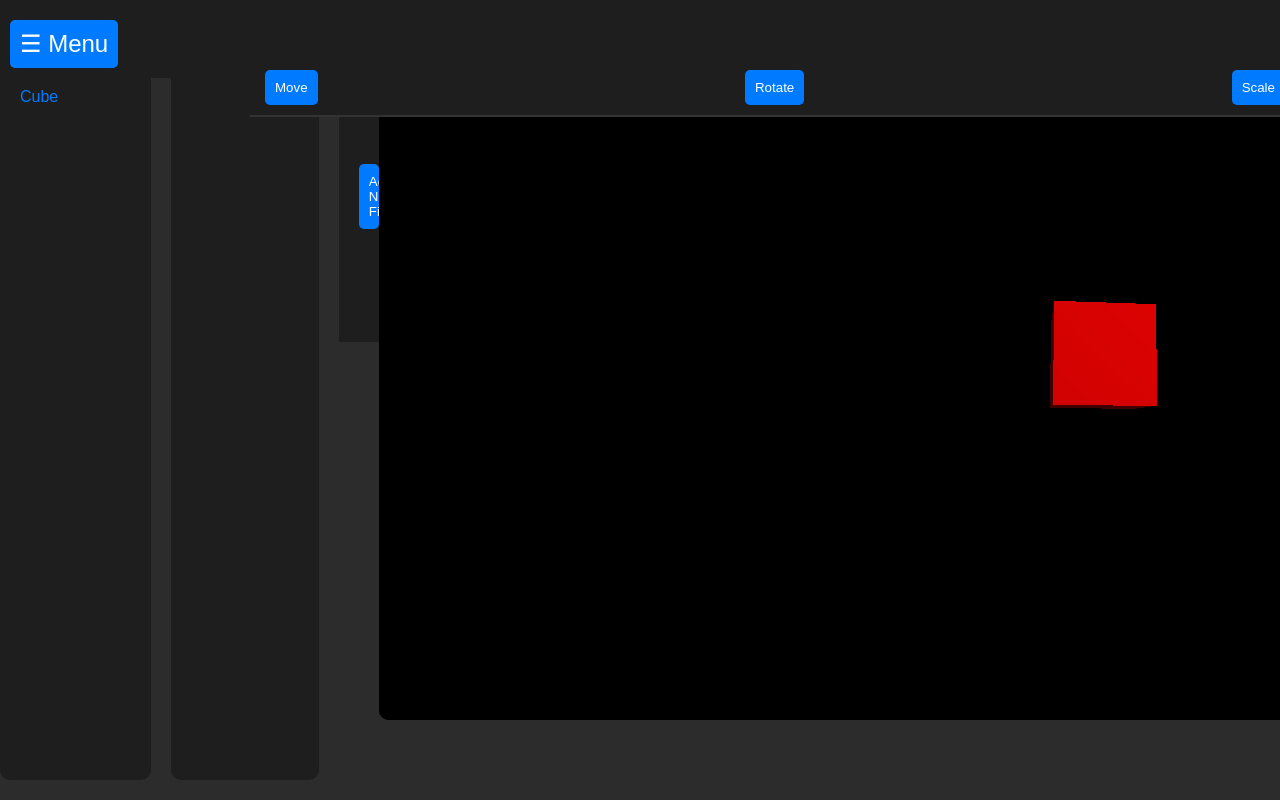
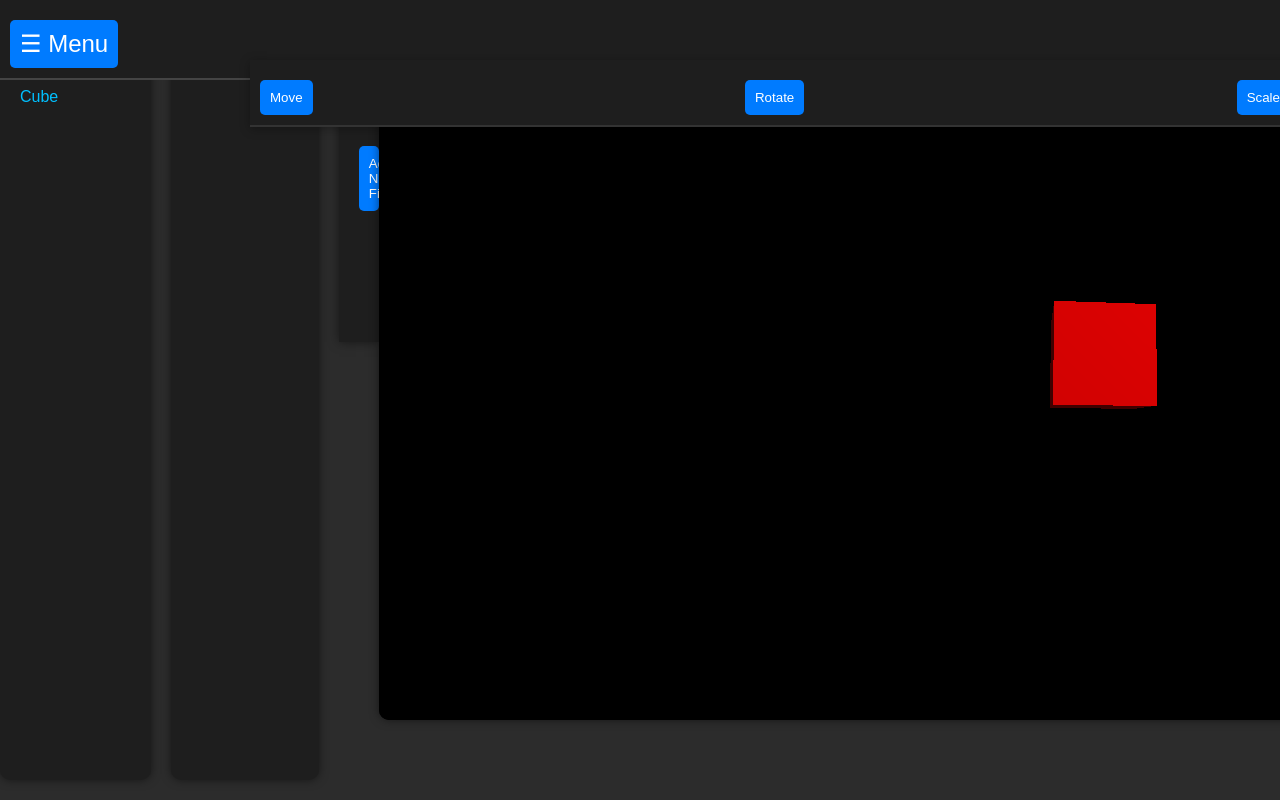
Before and after one commit to ARCHDEPOSITS/AlterraEngine, a plain HTML site: page index.html in a window 1280 px wide. Shown: the top 800 px of the page. Drawn offline with nearby package versions, Linux system fonts and the light colour scheme.

Commit message:
Update index.html

```diff
--- a/index.html
+++ b/index.html
@@ -29,6 +29,7 @@
             display: flex;
             align-items: center;
             z-index: 10;
+            border-bottom: 2px solid #444;
         }
 
         .top-bar .hamburger {
@@ -39,6 +40,7 @@
             border: none;
             border-radius: 5px;
             color: white;
+            transition: background 0.3s ease;
         }
 
         .top-bar .hamburger:hover {
@@ -57,10 +59,12 @@
             z-index: 10;
             display: none;
             flex-direction: column;
+            box-shadow: 0 0 10px rgba(0, 0, 0, 0.5);
         }
 
         .sidebar h2 {
             margin-top: 0;
+            color: #007bff;
         }
 
         .toolbar {
@@ -74,33 +78,36 @@
             padding: 10px;
             border-bottom: 2px solid #333;
             z-index: 10;
+            box-shadow: 0 2px 10px rgba(0, 0, 0, 0.3);
         }
 
         .toolbar button {
-            margin: 0 5px;
             padding: 10px;
             background: #007bff;
             border: none;
             border-radius: 5px;
             color: white;
             cursor: pointer;
+            transition: background 0.3s ease;
         }
 
         .toolbar button:hover {
             background: #0056b3;
         }
 
-        .hierarchy {
+        .hierarchy, .inspector {
             width: 250px;
             background: #1e1e1e;
             padding: 20px;
             border-radius: 10px;
             margin: 20px;
             margin-left: 0;
+            box-shadow: 0 0 10px rgba(0, 0, 0, 0.5);
         }
 
-        .hierarchy h2 {
+        .hierarchy h2, .inspector h2 {
             margin-top: 0;
+            color: #007bff;
         }
 
         .hierarchy ul {
@@ -112,66 +119,36 @@
         .hierarchy ul li {
             margin: 5px 0;
             cursor: pointer;
-            color: #007bff;
+            color: #00c0ff;
+            transition: color 0.3s ease;
         }
 
         .hierarchy ul li:hover {
             text-decoration: underline;
         }
 
-        .inspector {
-            width: 250px;
-            background: #1e1e1e;
-            padding: 20px;
-            border-radius: 10px;
-            margin: 20px;
-            margin-left: 0;
-            display: flex;
-            flex-direction: column;
-        }
-
-        .inspector h2 {
-            margin-top: 0;
-        }
-
         .file-explorer {
-            height: 300px; /* Increased height */
+            height: 300px;
             background: #1e1e1e;
             border-top: 2px solid #333;
             display: flex;
             flex-direction: column;
-            padding: 20px; /* Increased padding */
-            overflow-y: auto; /* Allow scrolling */
+            padding: 20px;
+            overflow-y: auto;
+            box-shadow: 0 0 10px rgba(0, 0, 0, 0.5);
         }
 
-        .file-explorer button {
-            margin-bottom: 10px;
-        }
-
-        button {
-            margin-top: 10px;
-            padding: 10px;
-            background: #007bff;
-            border: none;
-            border-radius: 5px;
-            color: white;
-            cursor: pointer;
-        }
-
-        button:hover {
-            background: #0056b3;
-        }
-
-        .file-input {
-            display: none;
+        .file-explorer h3 {
+            margin-top: 0;
+            color: #007bff;
         }
 
         .file-list {
             list-style: none;
             padding: 0;
             margin: 0;
-            overflow-y: auto; /* Allow scrolling within the list */
-            max-height: 200px; /* Limit list height to fit within the explorer */
+            overflow-y: auto;
+            max-height: 200px;
         }
 
         .file-list li {
@@ -179,6 +156,8 @@
             display: flex;
             align-items: center;
             cursor: pointer;
+            color: #00c0ff;
+            transition: color 0.3s ease;
         }
 
         .file-list li i {
@@ -198,7 +177,27 @@
             border-radius: 10px;
             background: #000;
             flex: 1;
-            height: calc(100vh - 80px); /* Adjust canvas height */
+            height: calc(100vh - 80px);
+            box-shadow: 0 0 10px rgba(0, 0, 0, 0.5);
+        }
+
+        button {
+            margin-top: 10px;
+            padding: 10px;
+            background: #007bff;
+            border: none;
+            border-radius: 5px;
+            color: white;
+            cursor: pointer;
+            transition: background 0.3s ease;
+        }
+
+        button:hover {
+            background: #0056b3;
+        }
+
+        .file-input {
+            display: none;
         }
     </style>
 </head>
@@ -279,7 +278,6 @@
                 isRightMouseDown = true;
                 lastMouseX = event.clientX;
                 lastMouseY = event.clientY;
-                event.preventDefault();
             }
         });
 
```
